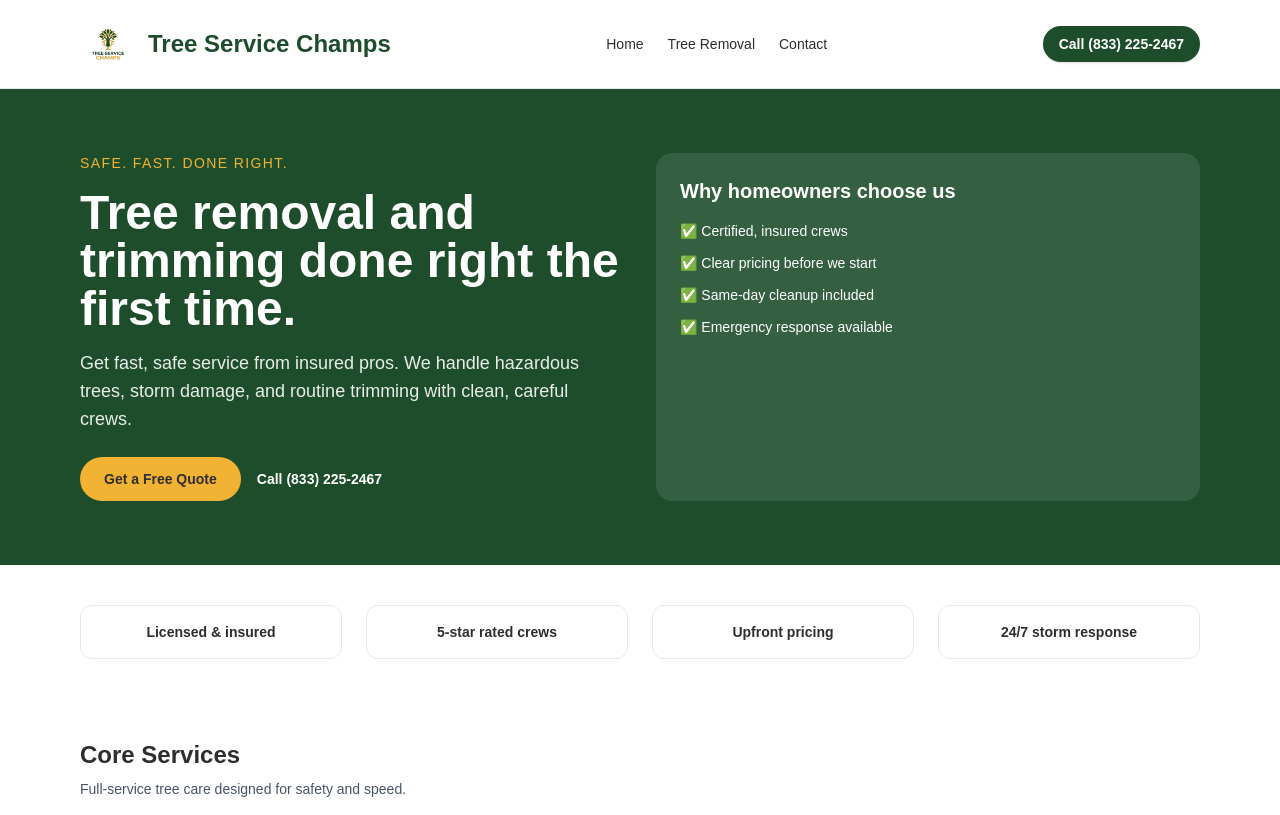
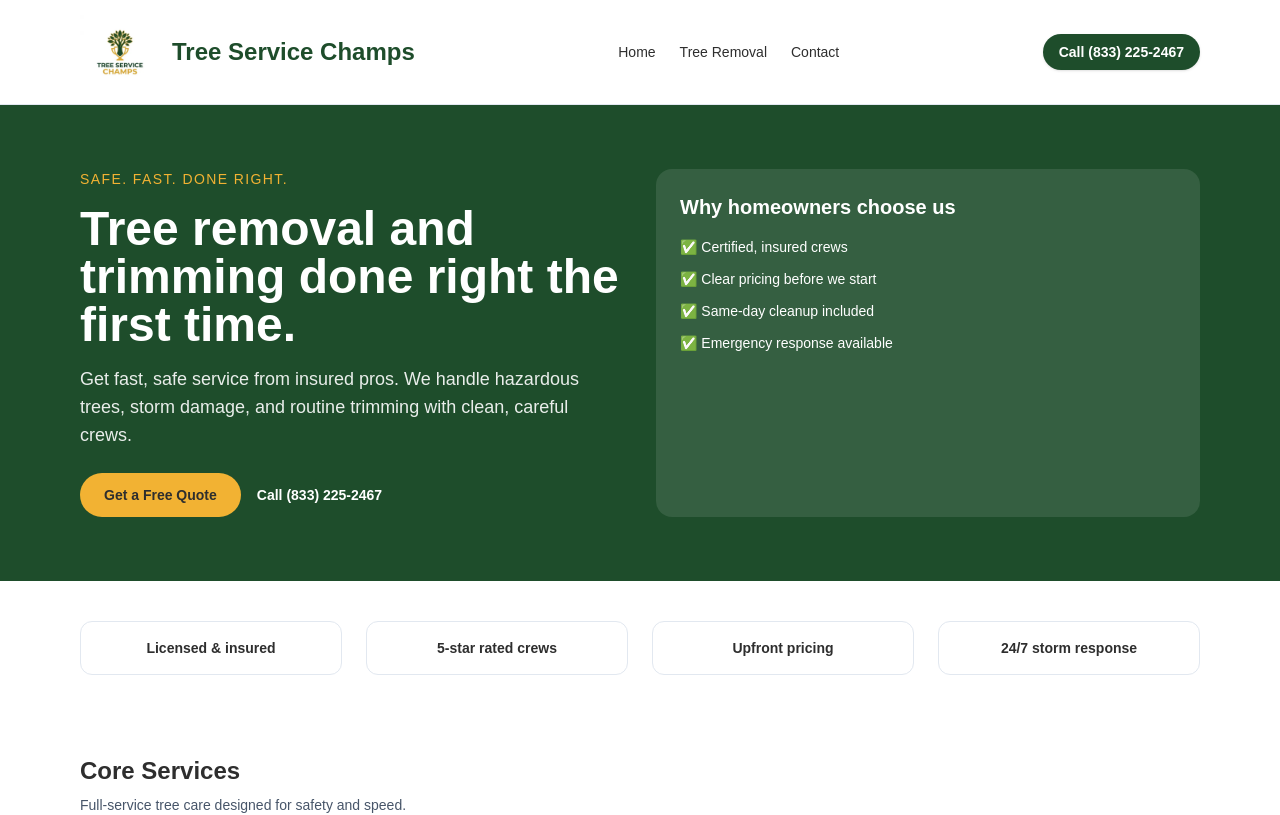
Before and after one commit to joeybeyer/treeservicechamps, a Next.js app: page / in a window 1280 px wide. Shown: the top 815 px of the page. Built offline with nearby package versions, Linux system fonts and the light colour scheme.

Commit message:
Logo bigger: h-20 (80px)

```diff
--- a/src/app/layout.tsx
+++ b/src/app/layout.tsx
@@ -40,14 +40,14 @@ export default function RootLayout({
         ].join(" ")}
       >
         <header className="border-b border-slate-200">
-          <div className="mx-auto flex max-w-6xl items-center justify-between px-4 py-4">
+          <div className="mx-auto flex max-w-6xl items-center justify-between px-4 py-3">
             <Link href="/" className="flex items-center gap-3">
               <Image
                 src="/images/logo.webp"
                 alt="Tree Service Champs"
-                width={56}
-                height={56}
-                className="h-14 w-14"
+                width={80}
+                height={80}
+                className="h-20 w-20"
                 priority
               />
               <span className="text-2xl font-bold text-forest-green">{COMPANY.name}</span>
```
